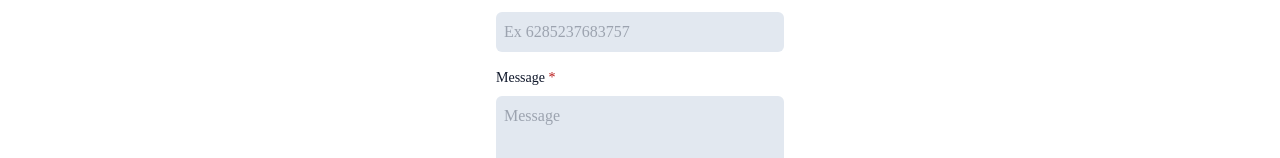
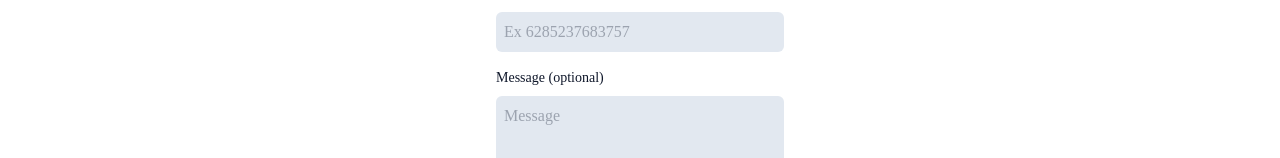
Before and after one commit to galuhsatria/whatsapp-messages-helper, a React (Vite) app: page / in a window 1280 px wide. Shown: the part 287-445 px from the top of the page. Built offline with nearby package versions, Linux system fonts and the light colour scheme.

Commit message:
Update Home.jsx

```diff
--- a/src/Pages/Home.jsx
+++ b/src/Pages/Home.jsx
@@ -45,9 +45,9 @@ const Home = () => {
         </div>
         <div>
           <p className="text-sm mb-2 text-black dark:text-white">
-            Message <span className="text-red-700">*</span>
+            Message (optional)
           </p>
-          <textarea cols="30" rows="10" placeholder="Message" name="message" value={message} onChange={onChange} required className="input-field h-28 top-0 resize-none mb-0 " maxLength={CHARACTER_LIMIT}></textarea>
+          <textarea cols="30" rows="10" placeholder="Message" name="message" value={message} onChange={onChange} className="input-field h-28 top-0 resize-none mb-0 " maxLength={CHARACTER_LIMIT}></textarea>
           <p className="tex-black dark:text-white">
             {message.length} / {CHARACTER_LIMIT}
           </p>
@@ -55,7 +55,7 @@ const Home = () => {
         <div className="mt-4">
           <button
             onClick={onSubmit}
-            disabled={mobileNumber.length < 12 || message.length > CHARACTER_LIMIT || message.length < 1}
+            disabled={mobileNumber.length < 12 || message.length > CHARACTER_LIMIT}
             className="bg-green-light text-white py-2 px-10 font-semibold rounded-md disabled:opacity-30 flex items-center gap-2"
           >
             Send <FaPaperPlane />
```
